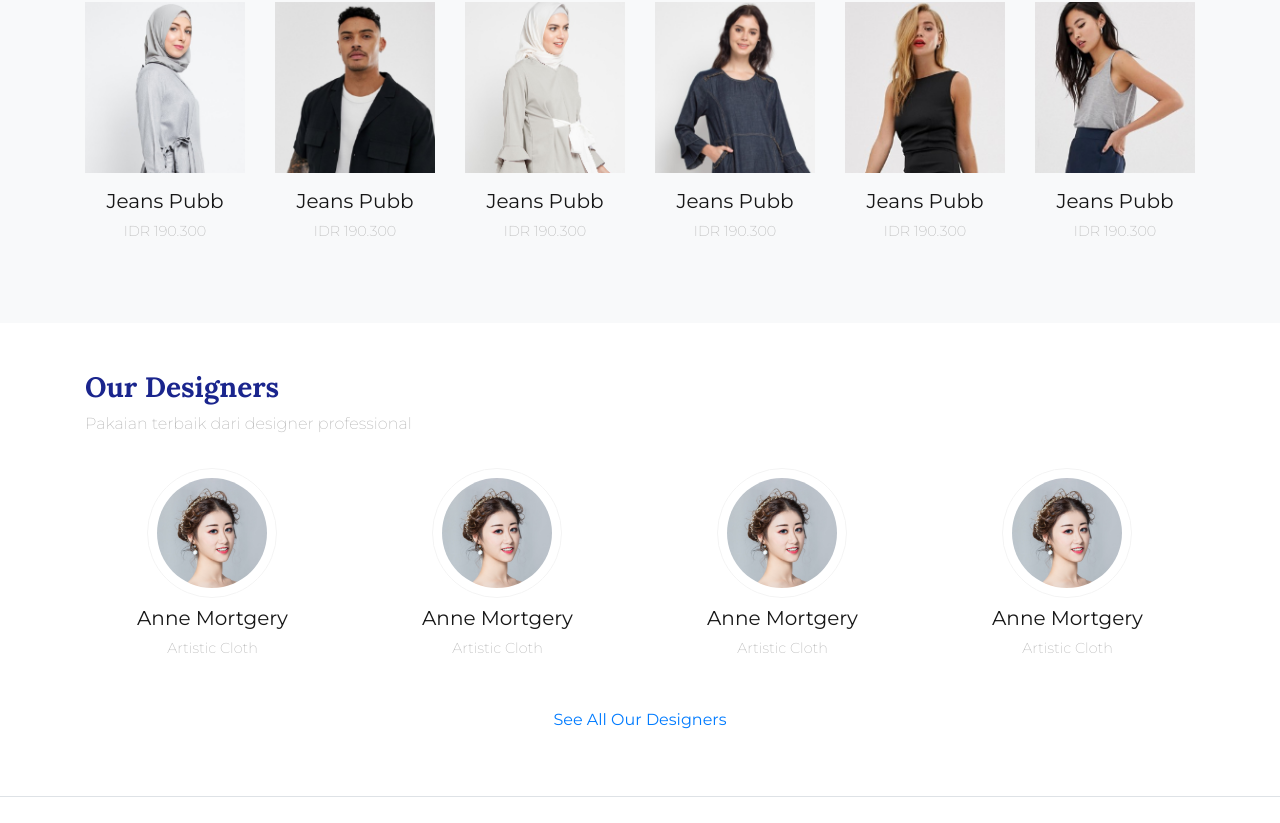
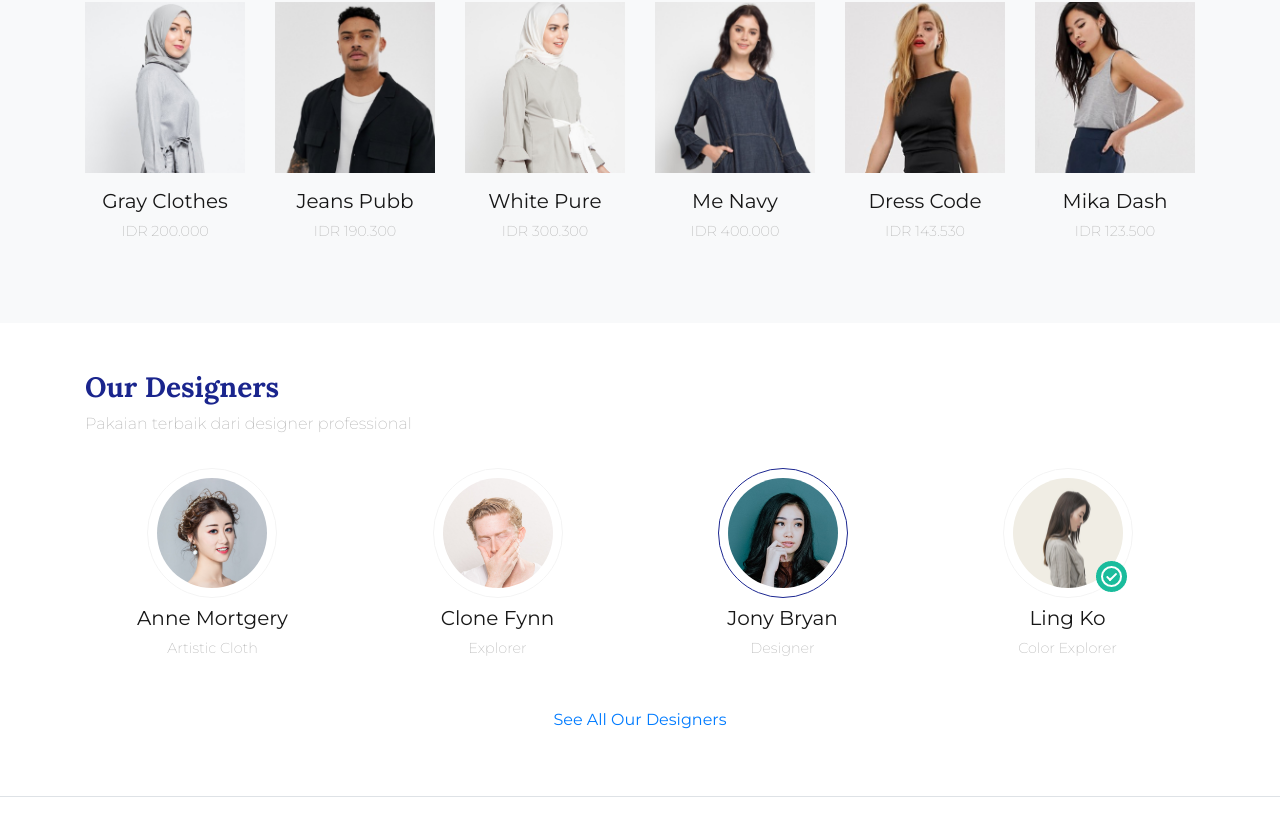
Before and after one commit to hanasoke/hantech-store, a plain HTML site: page index.html in a window 1280 px wide. Shown: the part 809-1632 px from the top of the page. Drawn offline with Linux system fonts and the light colour scheme.

Commit message:
change index.html

```diff
--- a/index.html
+++ b/index.html
@@ -162,8 +162,8 @@
               </a>
             </div>
             <figcaption class="figure-caption text-center">
-              <h5>Jeans Pubb</h5>
-              <p>IDR 190.300</p>
+              <h5>Gray Clothes</h5>
+              <p>IDR 200.000</p>
             </figcaption>
           </figure>
         </div>
@@ -190,8 +190,8 @@
               </a>
             </div>
             <figcaption class="figure-caption text-center">
-              <h5>Jeans Pubb</h5>
-              <p>IDR 190.300</p>
+              <h5>White Pure</h5>
+              <p>IDR 300.300</p>
             </figcaption>
           </figure>
         </div>
@@ -204,8 +204,8 @@
               </a>
             </div>
             <figcaption class="figure-caption text-center">
-              <h5>Jeans Pubb</h5>
-              <p>IDR 190.300</p>
+              <h5>Me Navy</h5>
+              <p>IDR 400.000</p>
             </figcaption>
           </figure>
         </div>
@@ -218,8 +218,8 @@
               </a>
             </div>
             <figcaption class="figure-caption text-center">
-              <h5>Jeans Pubb</h5>
-              <p>IDR 190.300</p>
+              <h5>Dress Code</h5>
+              <p>IDR 143.530</p>
             </figcaption>
           </figure>
         </div>
@@ -232,8 +232,8 @@
               </a>
             </div>
             <figcaption class="figure-caption text-center">
-              <h5>Jeans Pubb</h5>
-              <p>IDR 190.300</p>
+              <h5>Mika Dash</h5>
+              <p>IDR 123.500</p>
             </figcaption>
           </figure>
         </div>
@@ -265,30 +265,30 @@
 
         <div class="col-6 col-sm-3 text-center">
           <figure class="figure">
-            <img src="img/designer/1.png" class="figure-img img-fluid">
+            <img src="img/designer/2.png" class="figure-img img-fluid">
             <figcaption class="figure-caption text-center">
-              <h5>Anne Mortgery</h5>
-              <p>Artistic Cloth</p>
+              <h5>Clone Fynn</h5>
+              <p>Explorer</p>
             </figcaption>
           </figure>
         </div>
 
         <div class="col-6 col-sm-3 text-center">
           <figure class="figure">
-            <img src="img/designer/1.png" class="figure-img img-fluid">
+            <img src="img/designer/3.png" class="figure-img img-fluid">
             <figcaption class="figure-caption text-center">
-              <h5>Anne Mortgery</h5>
-              <p>Artistic Cloth</p>
+              <h5>Jony Bryan</h5>
+              <p>Designer</p>
             </figcaption>
           </figure>
         </div>
 
         <div class="col-6 col-sm-3 text-center">
           <figure class="figure">
-            <img src="img/designer/1.png" class="figure-img img-fluid">
+            <img src="img/designer/4.png" class="figure-img img-fluid">
             <figcaption class="figure-caption text-center">
-              <h5>Anne Mortgery</h5>
-              <p>Artistic Cloth</p>
+              <h5>Ling Ko</h5>
+              <p>Color Explorer</p>
             </figcaption>
           </figure>
         </div>
```
Also changed, not shown: img/designer/2.png (added), img/designer/3.png (added), img/designer/4.png (added).
